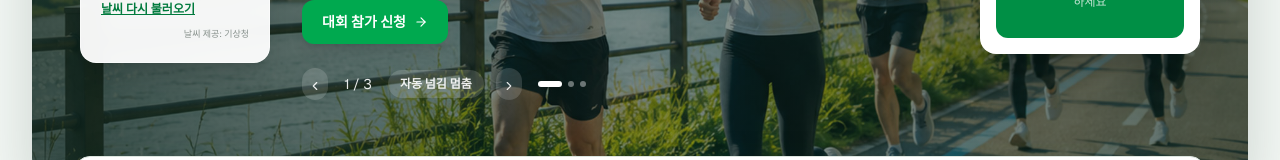
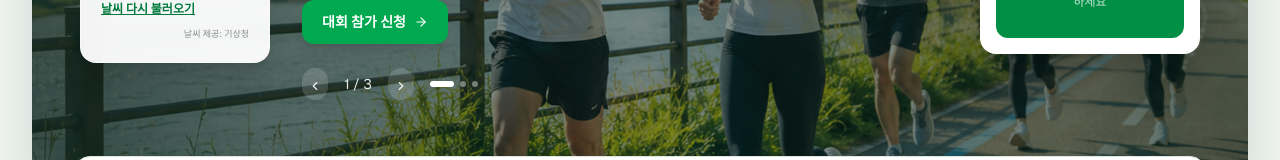
Before and after one commit to snupels/snupel, a Next.js app: page / in a window 1280 px wide. Shown: the part 410-570 px from the top of the page. Built offline with nearby package versions, Linux system fonts and the light colour scheme; no server answers.

Commit message:
Remove home autoplay toggle while preserving carousel rotation (#55)

```diff
--- a/components/HomePage.tsx
+++ b/components/HomePage.tsx
@@ -274,7 +274,6 @@ export default function HomePage() {
               <div className="mt-6 flex items-center gap-3 text-sm text-white/90">
                 <button type="button" onClick={showPreviousHero} aria-label="이전 챌린지" className="cursor-pointer rounded-full bg-white/15 p-1.5 transition hover:bg-white/30 focus-visible:outline-none focus-visible:ring-2 focus-visible:ring-white"><AppIcon name="chevronLeft" /></button>
                 <span className="min-w-9 text-center">{heroIndex + 1} / {heroChallenges.length}</span>
-                <button type="button" onClick={() => setAutoPlay(value => !value)} aria-pressed={!autoPlay} className="cursor-pointer rounded-full bg-white/15 px-3 py-1.5 text-xs font-bold">{autoPlay ? "자동 넘김 멈춤" : "자동 넘김 시작"}</button>
                 <button type="button" onClick={showNextHero} aria-label="다음 챌린지" className="cursor-pointer rounded-full bg-white/15 p-1.5 transition hover:bg-white/30 focus-visible:outline-none focus-visible:ring-2 focus-visible:ring-white"><AppIcon name="chevronRight" /></button>
                 <div className="ml-1 flex gap-1.5" aria-label="챌린지 선택">
                   {heroChallenges.map((challenge, index) => (
--- a/tests/final-polish.cjs
+++ b/tests/final-polish.cjs
@@ -22,7 +22,9 @@ const password = source('components/PasswordChangePage.tsx');
 assert.ok(password.includes('formElement.reset()'));
 assert.ok(!password.includes('event.currentTarget.reset()'));
 const home = source('components/HomePage.tsx');
-assert.ok(home.includes('자동 넘김 멈춤'));
+assert.ok(!home.includes('자동 넘김 멈춤'));
+assert.ok(!home.includes('자동 넘김 시작'));
+assert.ok(home.includes('[heroIndex, autoPlay]'));
 assert.ok(home.includes('prefers-reduced-motion'));
 assert.ok(home.includes('날씨 다시 불러오기'));
 assert.ok(!home.includes('eventImage1'));
```
